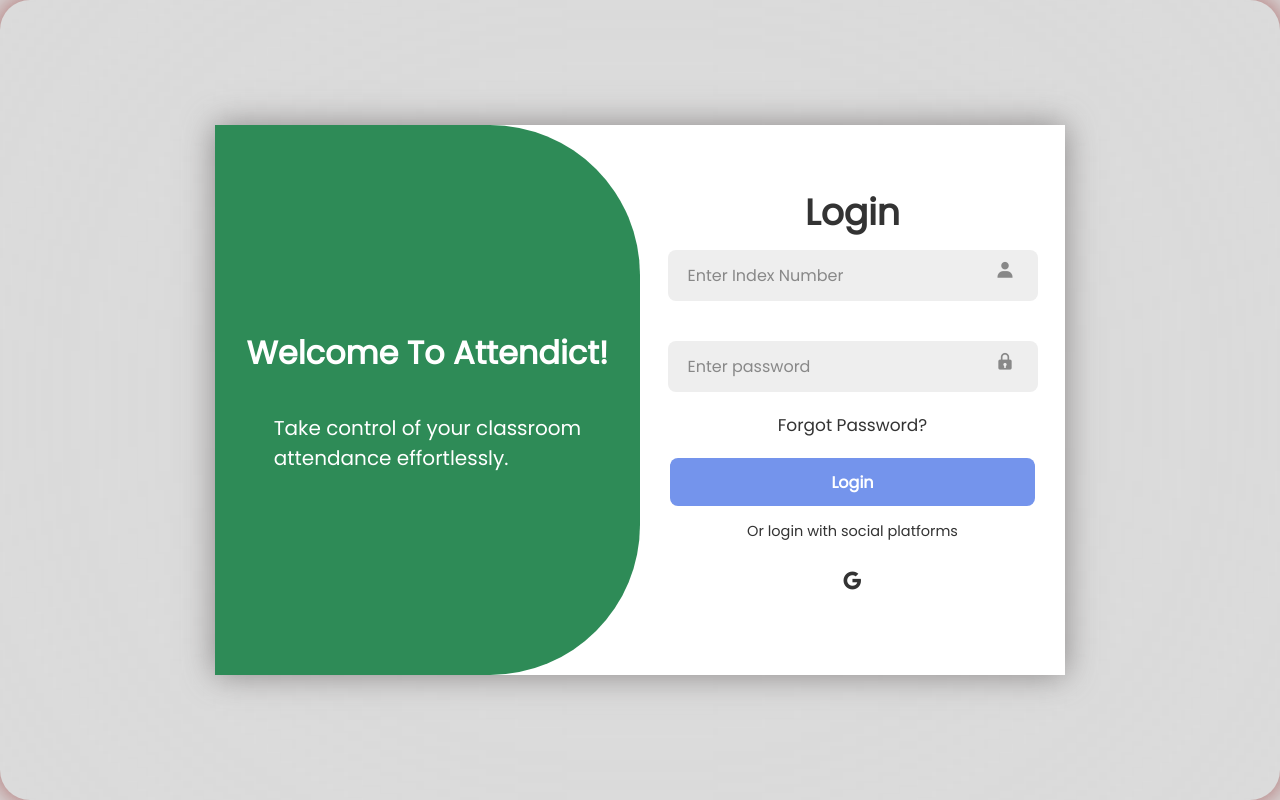
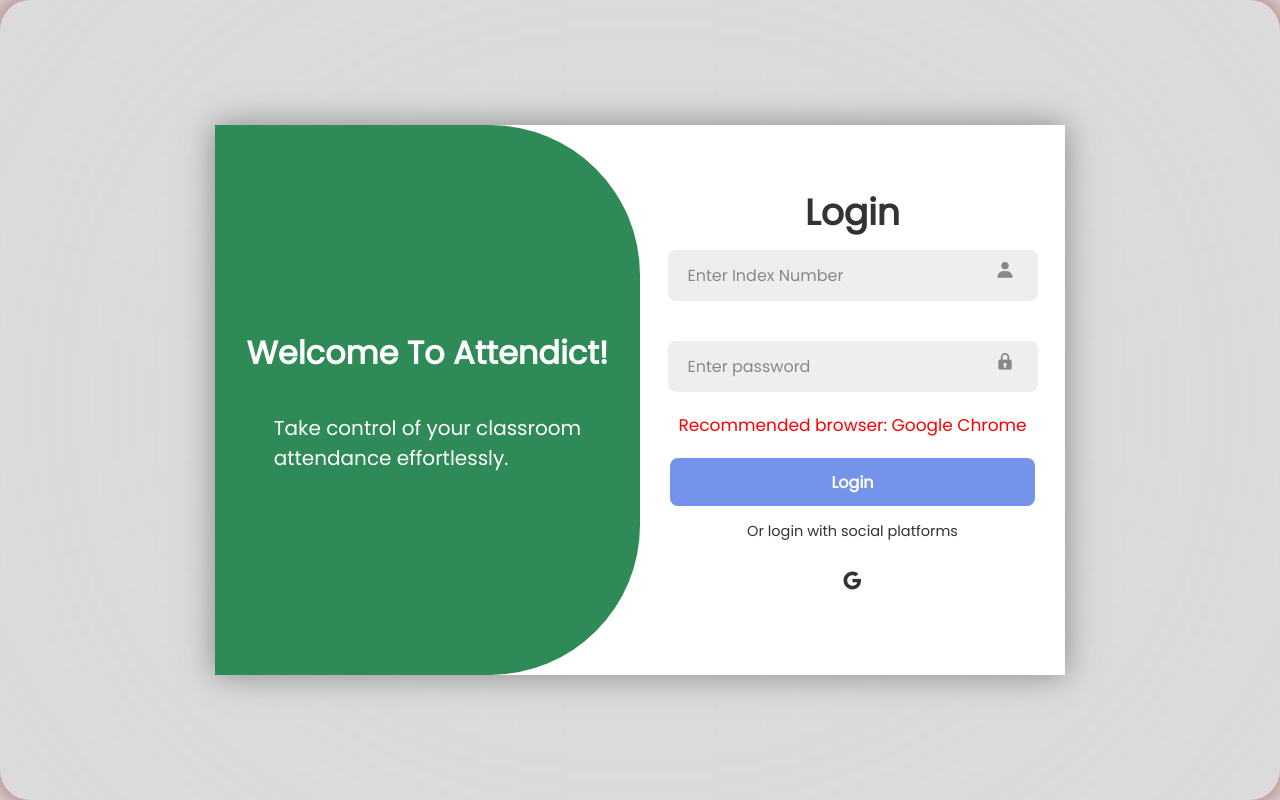
Before and after one commit to Greattero/Attendict-WebApp-, a React (Vite) app: page / in a window 1280 px wide. Built offline with nearby package versions, Linux system fonts and the light colour scheme.

Commit message:
Update Login.jsx

```diff
--- a/src/Login.jsx
+++ b/src/Login.jsx
@@ -109,9 +109,9 @@ const Input = styled.div`
 const Forget = styled.div`
     margin-bottom: 20px;
 
-    a{
+    label{
         font-size: 17px;
-        color: #333;
+        color: #FF0000;
         text-decoration: none;
     }
 
@@ -299,7 +299,7 @@ function Login({onLoginSuccess, sendFeedback, sendVisible}){
                         <i className='bx  bxs-lock'></i>
                     </Input>
                     <Forget className="forgot-link">
-                        <a href="#">Forgot Password?</a>
+                        <label>Recommended browser: Google Chrome</label>
                     </Forget>
                     <Button type="submit" className="btn" onClick={(e)=>handleLogin(e)} disabled={loading}>
                         {loading ? (
```
